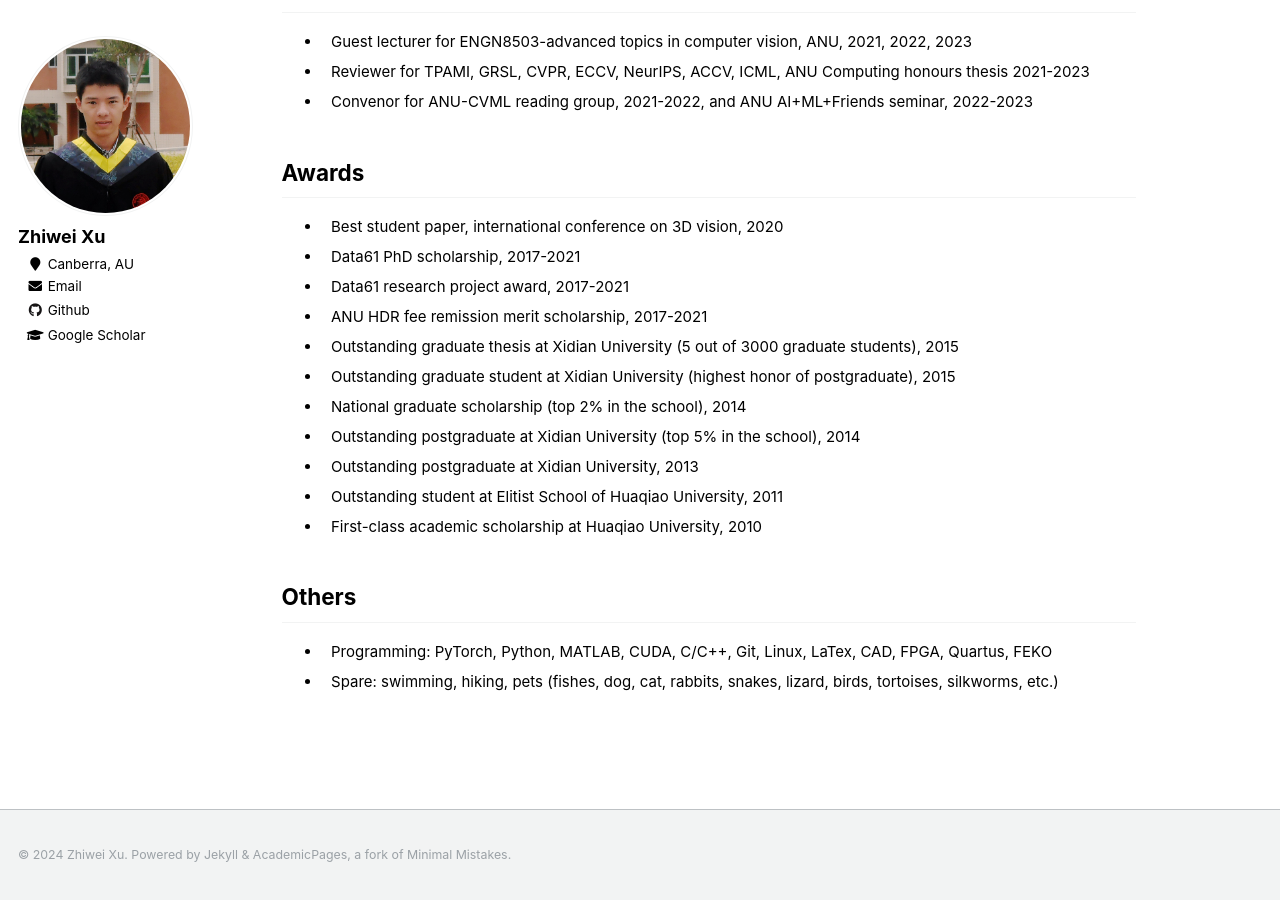
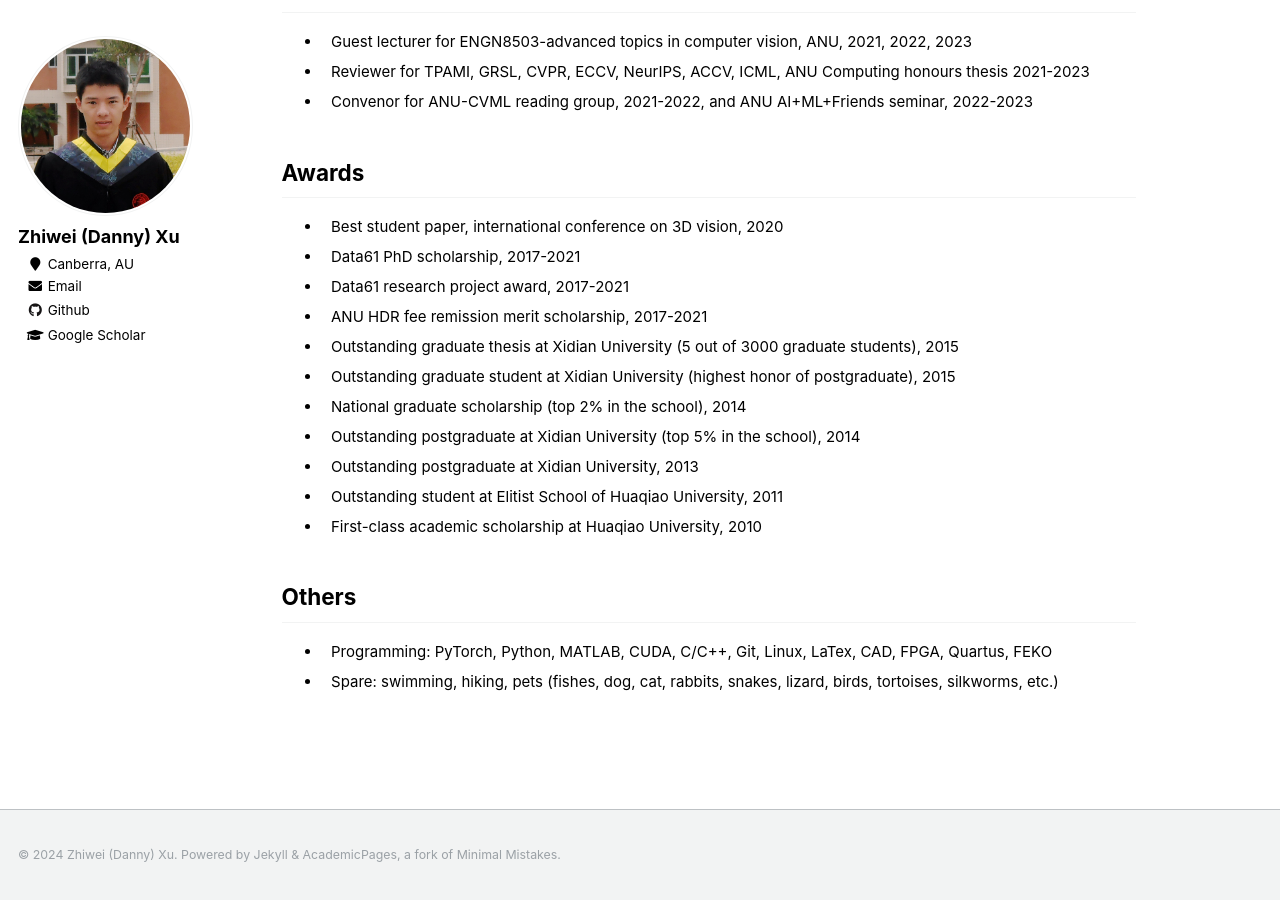
Before and after one commit to zwxu064/zwxu064.github.io, a Jekyll site: the page built from _pages/about.html, in a window 1280 px wide and 900 px high, scrolled down 3298 px. Built offline with Jekyll 4.4.1, drawn with Linux system fonts in a browser that asks for light colours.

Commit message:
Update _config.yml

```diff
--- a/_config.yml
+++ b/_config.yml
@@ -9,7 +9,7 @@
 locale                   : "en-US"
 title                    : ""
 title_separator          : "-"
-name                     : &name "Zhiwei Xu"
+name                     : &name "Zhiwei (Danny) Xu"
 description              : &description "personal description"
 url                      : https://zwxu064.github.io  # the base hostname & protocol for your site e.g. "https://mmistakes.github.io"
 baseurl                  : "" # the subpath of your site, e.g. "/blog"
@@ -80,7 +80,7 @@ analytics:
 
 # Site Author
 author:
-  name             : "Zhiwei Xu"
+  name             : "Zhiwei (Danny) Xu"
   avatar           : "../images/zhiwei.png"
   bio              : " "
   location         : Canberra, AU
```
